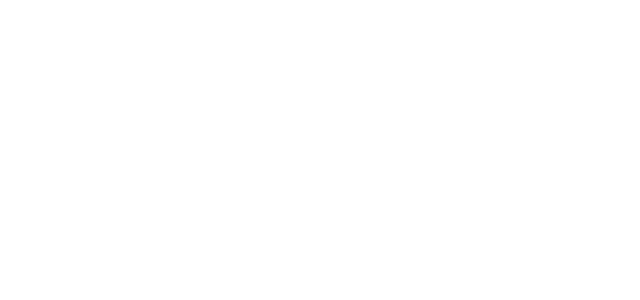
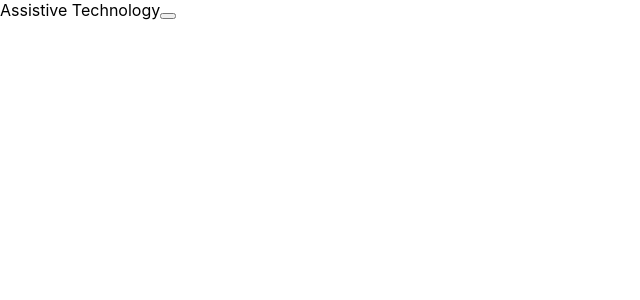
Before and after one commit to lauracastrovenegas/capstone-project-website, a JavaScript app: page / in a window 1280 px wide. Shown: the top 300 px of the page, without its empty margins (0-640 px from the left). Built offline with nearby package versions, Linux system fonts and the light colour scheme; the HTML template or start-up script is replaced by a standard one.

Commit message:
created button component

```diff
--- a/src/AssistiveTech.js
+++ b/src/AssistiveTech.js
@@ -1,7 +1,10 @@
+import Button from "./components/Button";
+
 function AssistiveTech() {
     return (
         <div>
-
+            Assistive Technology
+            <Button/>
         </div>
     )
 }
--- a/src/LearnASL.js
+++ b/src/LearnASL.js
@@ -1,6 +1,8 @@
 function LearnASL() {
     return (
-        <div></div>
+        <div>
+            Learn ASL
+        </div>
     )
 }
 
--- /dev/null
+++ b/src/components/Button.js
@@ -0,0 +1,13 @@
+import styled from "styled-components";
+
+const ButtonWrapper = styled.button`
+
+`
+
+function Button({isActive}) {
+    return (
+        <ButtonWrapper />
+    )
+}
+
+export default Button;
```
Also changed, not shown: src/components/Navbar.js (added).
